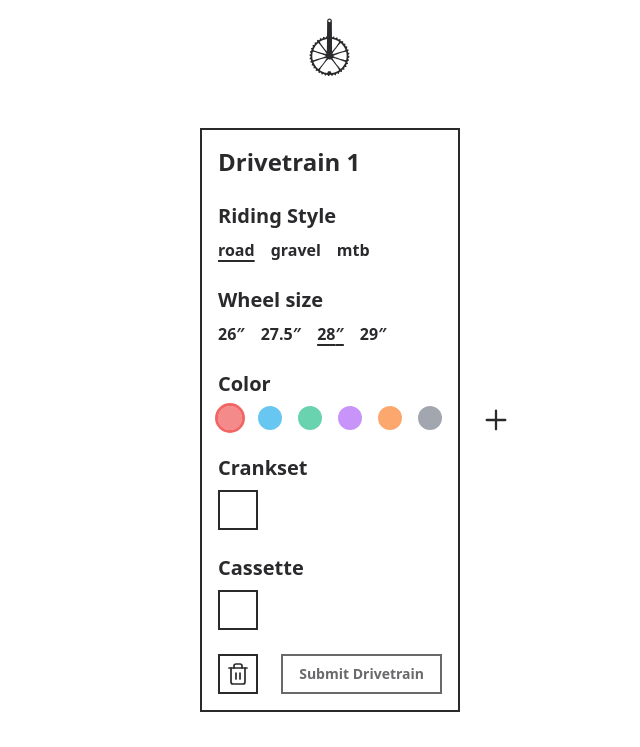
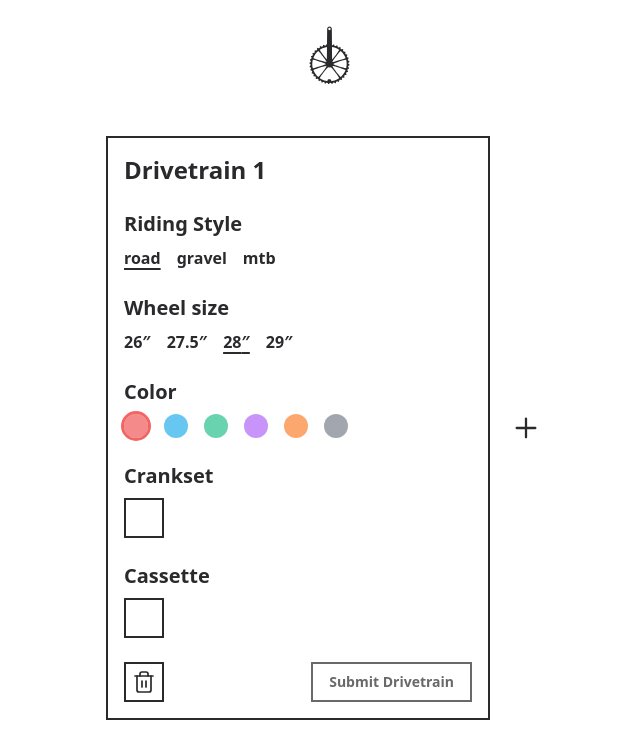
Before and after one commit to dmrtnv/gear-ratios, a React (Vite) app: page / in a window 1280 px wide. Shown: the top 747 px of the page, without its empty margins (310-950 px from the left). Built offline with nearby package versions, Linux system fonts and the light colour scheme.

Commit message:
Changed drivetrain inputs layout

```diff
--- a/src/App.tsx
+++ b/src/App.tsx
@@ -69,20 +69,22 @@ function App() {
   }, [drivetrains, setSearchParams]);
 
   return (
-    <div className='flex flex-col items-center gap-8'>
+    <div className='flex w-full flex-col items-center gap-8 p-2'>
       <Header />
 
-      <div className='flex items-center justify-center gap-2'>
-        {drivetrains.length < 5 && <div className='h-14 w-14 shrink'></div>}
-        <div className='flex flex-wrap gap-2'>
+      <div className='flex w-full flex-col items-center gap-2 md:w-fit md:flex-row md:flex-wrap md:items-stretch md:justify-center'>
+        {/* {drivetrains.length < 5 && <div className='hidden h-14 w-14 flex-shrink border sm:flex'></div>} */}
+        <>
           {drivetrains.map((drivetrain) => (
             <DrivetrainInput key={drivetrain.id} drivetrain={drivetrain} />
           ))}
-        </div>
+        </>
         {drivetrains.length < 5 && (
-          <Button size={'icon-lg'} variant={'ghost'} onClick={() => dispatch(addNew())}>
-            <Plus strokeWidth={1.7} size={32} />
-          </Button>
+          <div className='flex items-center justify-center'>
+            <Button size={'icon-lg'} variant={'ghost'} onClick={() => dispatch(addNew())}>
+              <Plus strokeWidth={1.7} size={32} />
+            </Button>
+          </div>
         )}
       </div>
 
--- a/src/components/CogsInput.tsx
+++ b/src/components/CogsInput.tsx
@@ -103,8 +103,7 @@ function CogsInput({ globalCogs, setGlobalCogs, maxLength = 15, orderBy = 'asc'
   };
 
   return (
-    <div className='flex items-center justify-between gap-1'>
-      <div onFocus={handleFocus} onBlur={handleBlur} className='flex flex-wrap items-center justify-start gap-1'>
+    <div onFocus={handleFocus} onBlur={handleBlur} className='flex flex-wrap gap-1 sm:min-w-[348px]'>
       {cogs.map((cog, index) => (
         <InputSlot
           key={index}
@@ -121,15 +120,12 @@ function CogsInput({ globalCogs, setGlobalCogs, maxLength = 15, orderBy = 'asc'
           }}
         />
       ))}
-      </div>
 
-      <div className='flex items-center justify-center gap-1'>
       {!!numberOfFilledCogs && (
         <Button onClick={() => setCogs(Array(maxLength).fill(''))} size={'icon'} variant={'ghost'}>
           <X size={26} strokeWidth={1.7} />
         </Button>
       )}
-      </div>
     </div>
   );
 }
--- a/src/components/DrivetrainInput.tsx
+++ b/src/components/DrivetrainInput.tsx
@@ -30,7 +30,7 @@ function DrivetrainInput({ drivetrain }: { drivetrain: Drivetrain }) {
   }, [inputDrivetrain]);
 
   return (
-    <div className='flex w-full flex-1 flex-col justify-between gap-6 border-2 p-4'>
+    <div className='flex w-full flex-col justify-between gap-6 border-2 p-4 md:w-fit md:flex-initial'>
       <div className='space-y-6'>
         <h2 className='min-w-fit text-2xl font-bold'>{drivetrain.name}</h2>
 
```
Lines whose indentation alone changed are shown as unchanged.
